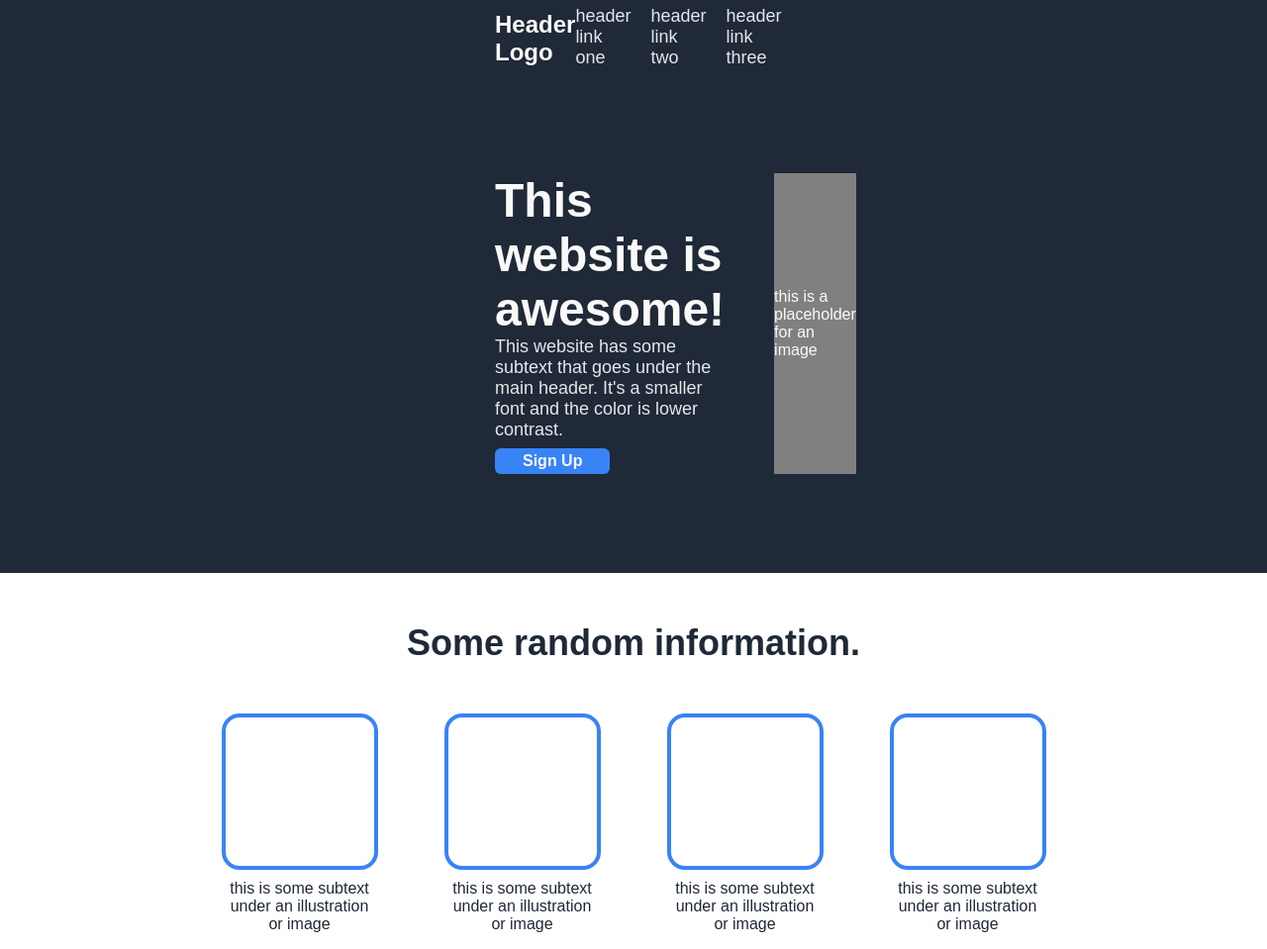
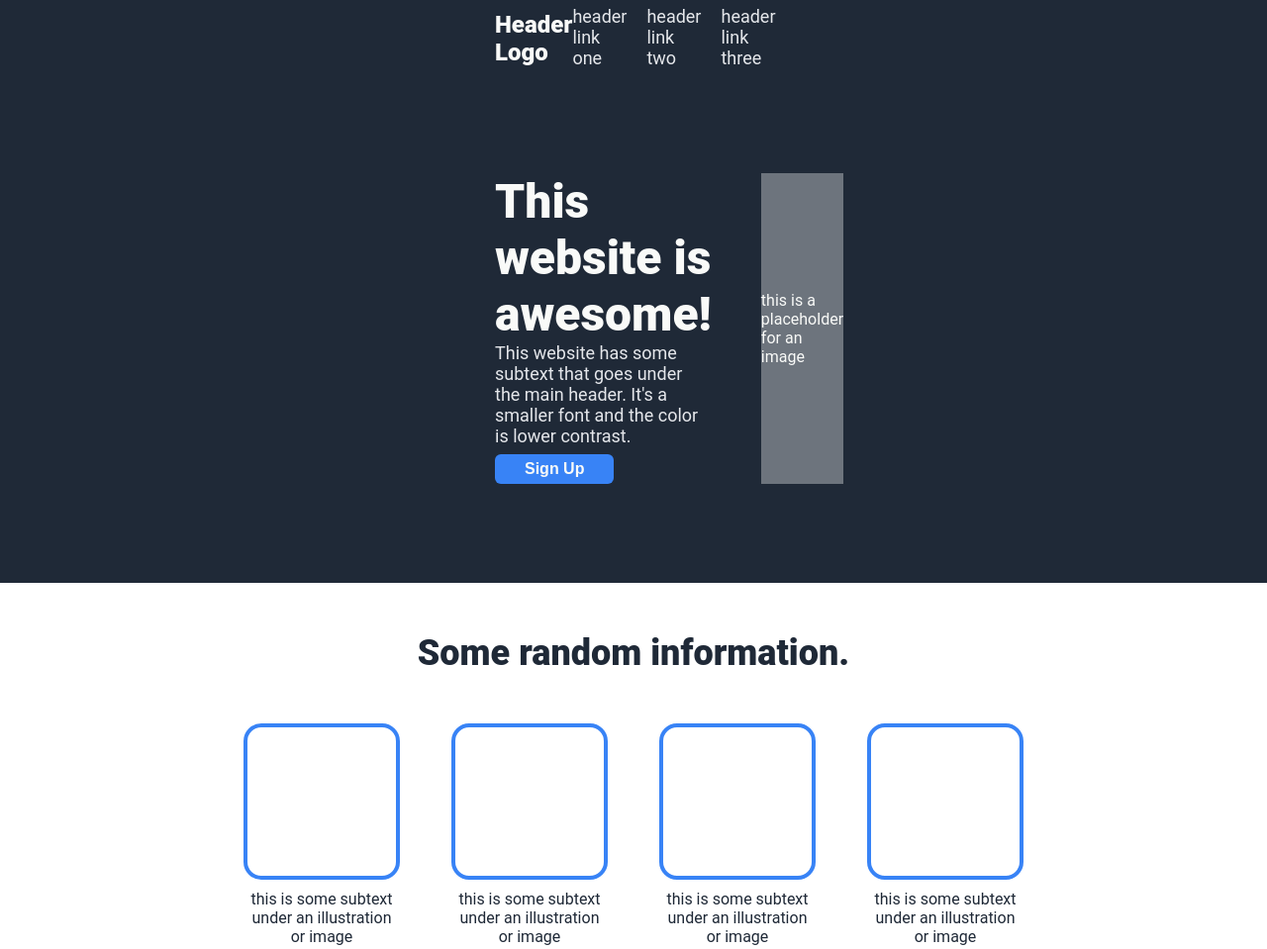
Before and after one commit to alwaysandy/odin-landing-page, a plain HTML site: page index.html in a window 1280 px wide. Shown: the top 959 px of the page at 99% size. Drawn offline with Linux system fonts and the light colour scheme.

Commit message:
Make minor formatting tweaks

```diff
--- a/styles.css
+++ b/styles.css
@@ -2,7 +2,7 @@ body {
     margin: 0;
     display: flex;
     flex-direction: column;
-    font-family: sans-serif;
+    font-family: "Roboto", sans-serif;
 }
 
 /* Start header properties */
@@ -71,14 +71,14 @@ body {
     display: flex;
     justify-content: center;
     align-items: center;
-    background-color: gray;
+    background-color: #6D747D;
     color: #F9FAF8;
 }
 
 .signup-button {
     background-color: #3883F6;
     color: #F9FAF8;
-    padding: 4px 28px;
+    padding: 6px 30px;
     font-size: 16px;
     font-weight: bold;
     border: 0;
@@ -106,7 +106,7 @@ body {
 .info-images-container {
     display: flex;
     justify-content: center;
-    gap: 75px;
+    gap: 60px;
 }
 
 .info-image-container {
```
